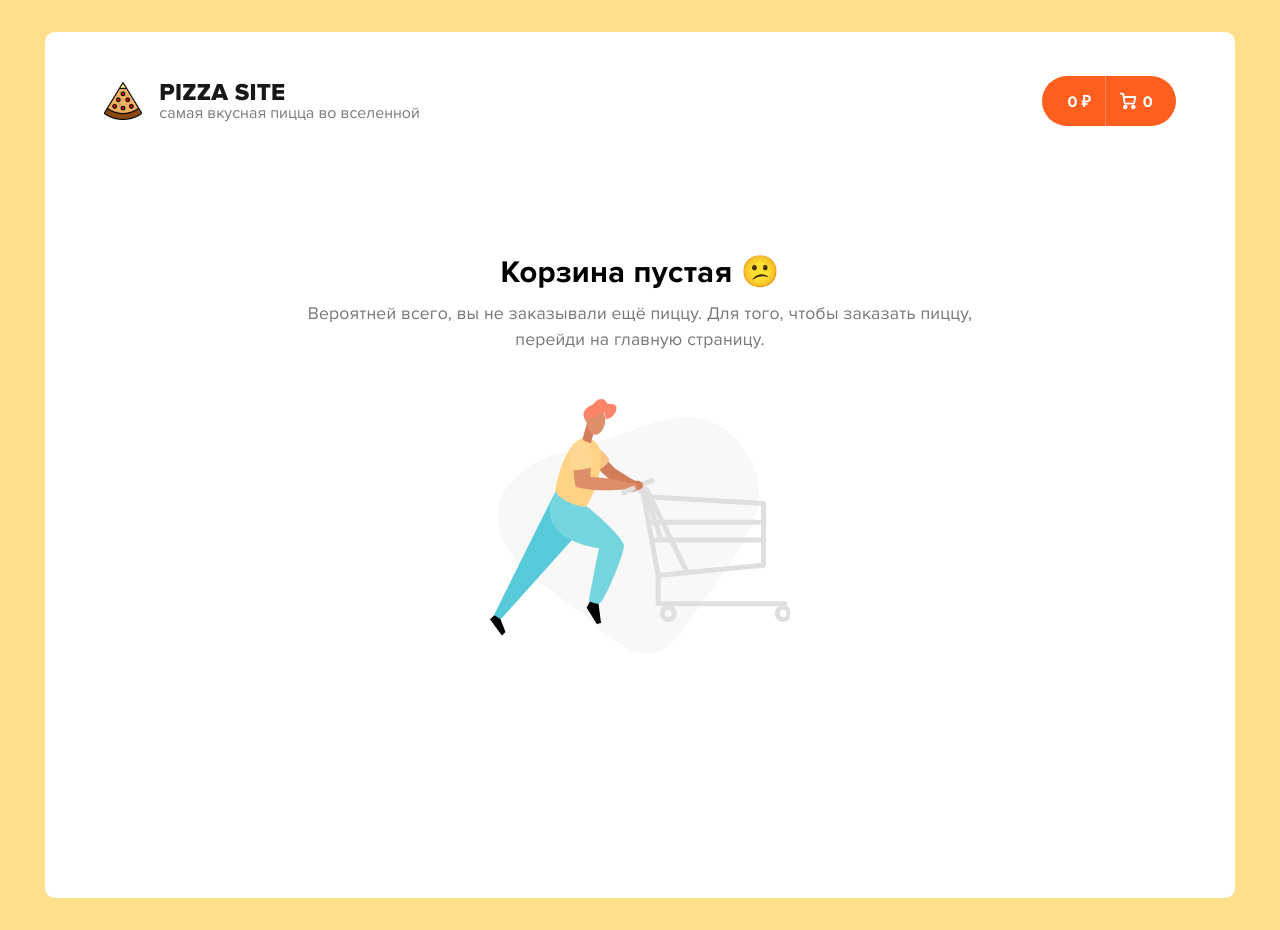
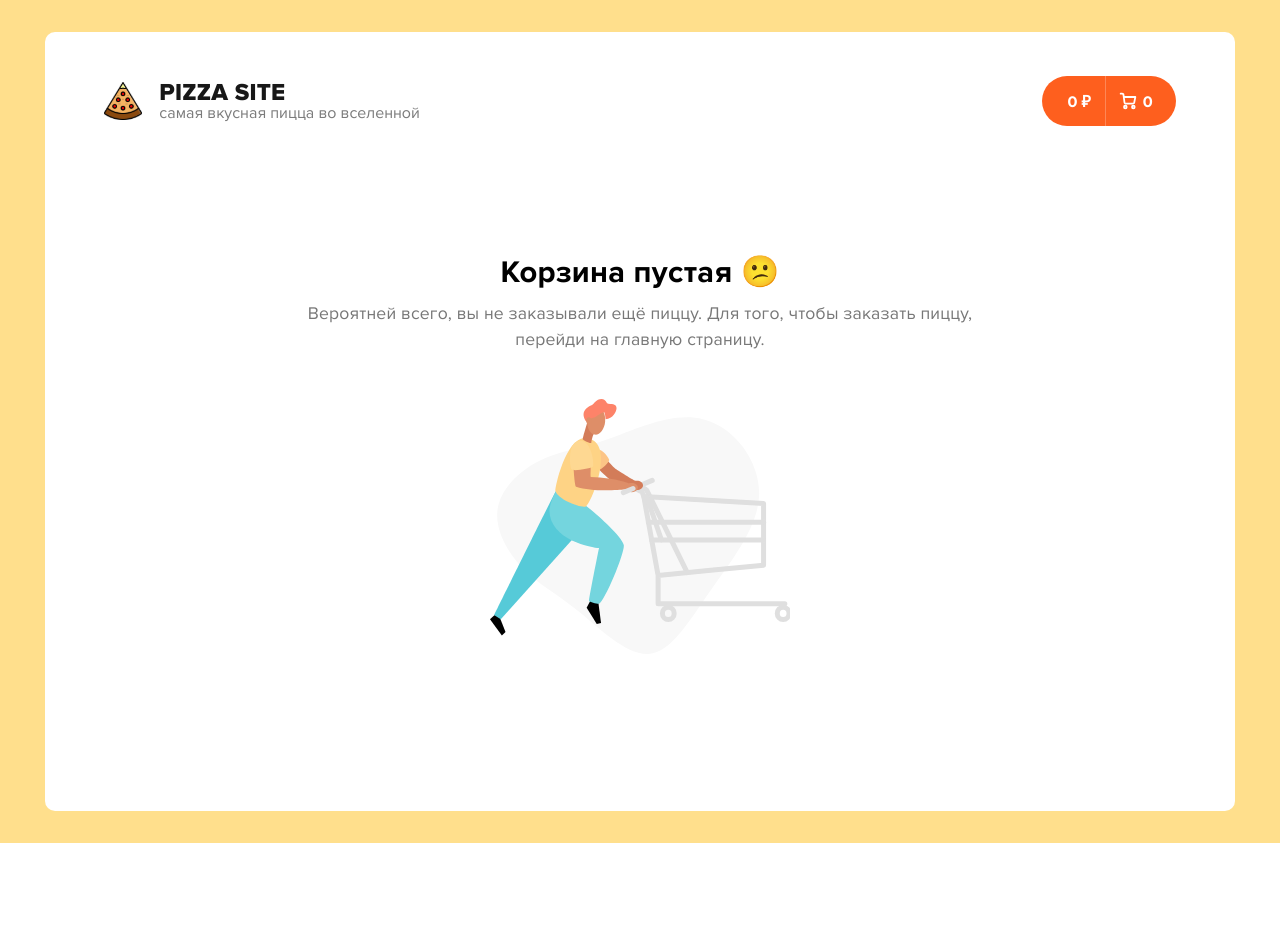
Before and after one commit to Dubovec-Vladislav/Pizza-app, a React (Create React App) app: page /basket in a window 1280 px wide. After the commit the page ends 843 px from the top, so only its background shows below. Built offline with nearby package versions, Linux system fonts and the light colour scheme.

Commit message:
Updating min-height in basket

```diff
--- a/src/components/Basket/Basket.module.scss
+++ b/src/components/Basket/Basket.module.scss
@@ -1,5 +1,6 @@
 .block {
   background-color: #FFF;
+  min-height: 80dvh;
   border-radius: 0px 0px 10px 10px;
 }
 
--- a/src/components/Basket/EmptyBasket/EmptyBasket.module.scss
+++ b/src/components/Basket/EmptyBasket/EmptyBasket.module.scss
@@ -1,6 +1,4 @@
-.body {
-  min-height: 70dvh;
-}
+.body {}
 
 .title {
   color: #000;
```
